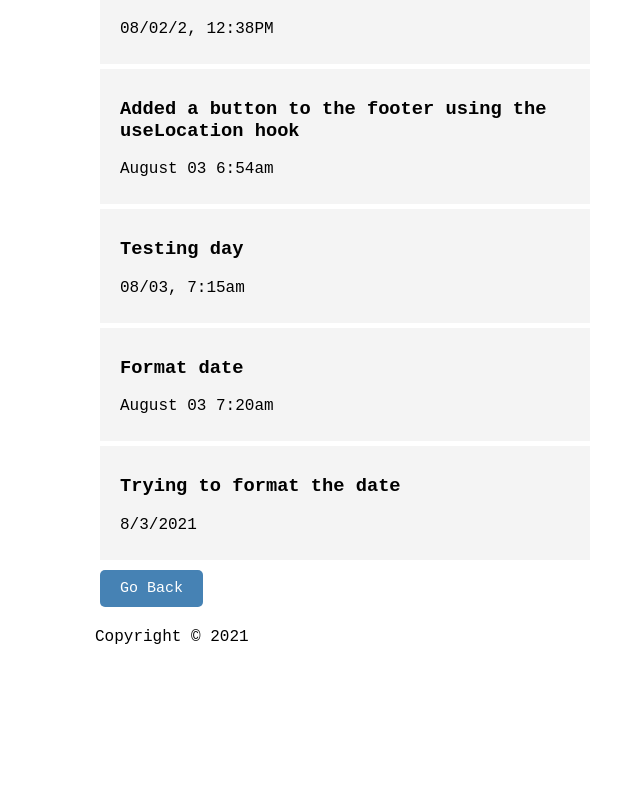
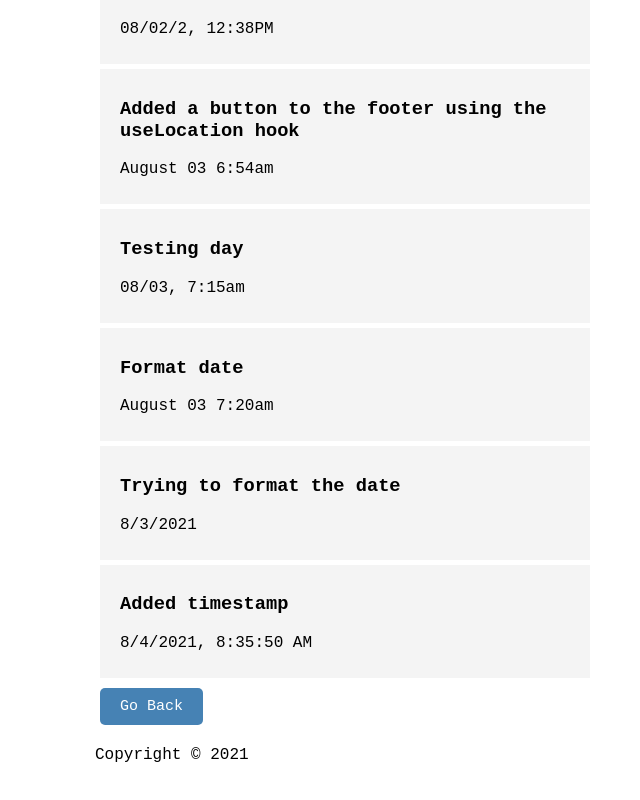
Before and after one commit to Kaitlyn-Lynette/Deep-Work-React-App, a React (Create React App) app: page /pastlogs in a window 1280 px wide. Shown: the part 1060-1860 px from the top of the page, without its empty margins (295-935 px from the left). Before the commit the page ends 1782 px from the top, so only its background shows below. Built offline with nearby package versions, Linux system fonts and the light colour scheme; data requests are answered from the project's data file.

Commit message:
Created a new branch because I want to delineate todays logs from yesterdays and have todays logs print on the home route

```diff
--- a/db.json
+++ b/db.json
@@ -54,6 +54,11 @@
       "text": "Trying to format the date",
       "day": "8/3/2021",
       "id": 17
+    },
+    {
+      "text": "Added timestamp",
+      "day": "8/4/2021, 8:35:50 AM",
+      "id": 18
     }
   ]
 }
--- a/src/App.js
+++ b/src/App.js
@@ -22,10 +22,19 @@ function App() {
   const fetchLogs = async () => {
     const res = await fetch ('http://localhost:5000/logs')
     const data = await res.json()
-    console.log(data)
+    console.log(data[11].day)
+    var str = data[11].day
+    var kept = str.substring(0,str.indexOf(","))
+    console.log(kept)
+    const today = new Date().toLocaleDateString('en-US')
+    console.log(today)
+    if(kept===today) {
+      console.log(true)
+    } else{
+      console.log(false)
+    }
     return data
   }
-
 
 
   //Add Log
```
Also changed, not shown: 1 other file (tests, documents, lock files or other folders).
